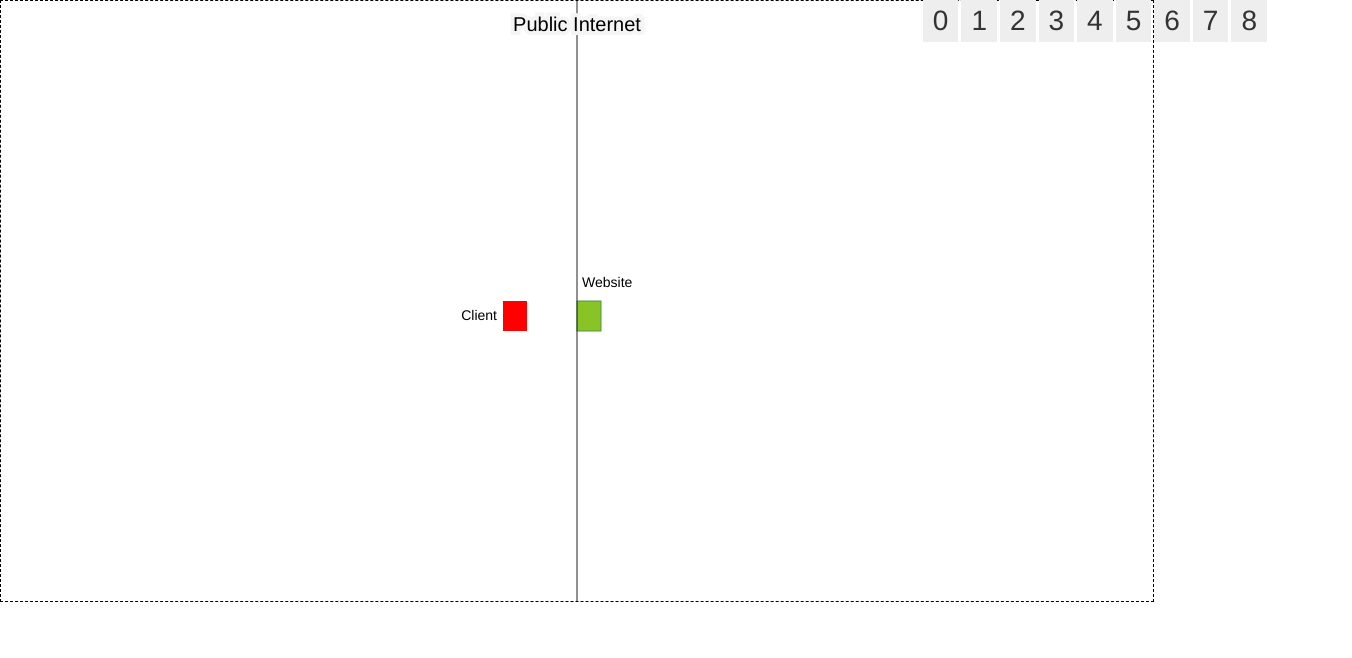
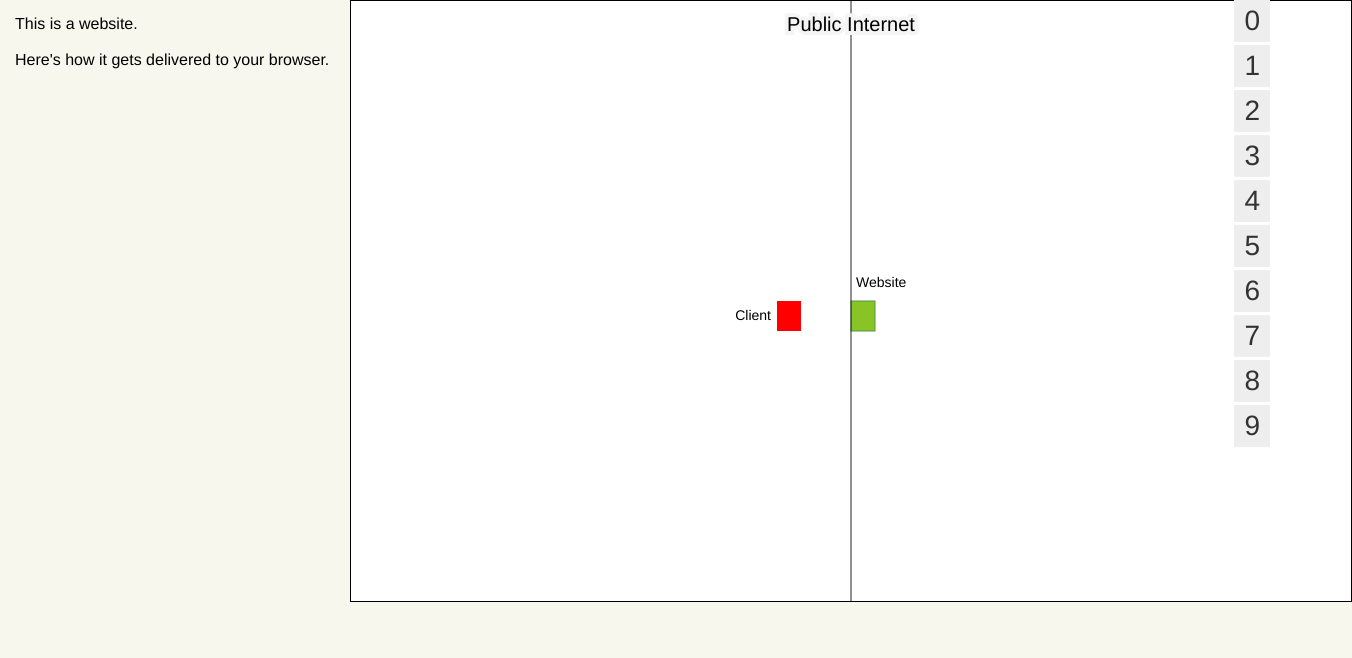
Before and after one commit to plusjade/diagram, a plain HTML site: page index.html in a window 1280 px wide. Shown: the top 658 px of the page, 1352 px wide, since content can reach past the window. Drawn offline with nearby package versions, Linux system fonts and the light colour scheme.

Commit message:
Add description view.
This acts as the content to describe the current step.

```diff
--- a/data/world.json
+++ b/data/world.json
@@ -7,33 +7,34 @@
 
     "world": [
         {
+            "description": "This is a website. <br><br> Here's how it gets delivered to your browser.",
+
             "name": "Website",
-            "type": "website",
-            "description": "A website"
+            "type": "website"
         }
         ,
         {
+            "description": "A Website's content is sent from a <em>Server</em>. <br>A server is a physical computer much like a PC/laptop. <br><br> The simplest server just serves static files so we'll call it a <strong>Static Asset Server</strong>.",
+
             "name": "Website",
             "type": "website",
-            "description": "A website",
             "children": [
                 {
                     "name": "static-server",
-                    "type": "server",
-                    "description": "The simplest way to serve content is directly returning the contents of a file."
+                    "type": "server"
                 }
             ]
         }
         ,
         {
+            "description": "Within the Server, software called a <strong>web-server</strong> is run to tell the computer which files are OK to make available to requests over the public internet . <br><br>NOTE: 'web-server' in this case is a <em>software program</em> running <em>on</em> a server (computer). <br><br> Without the web-server, there would be no way to allow or deny access to files on your server.",
+
             "name": "Website",
             "type": "website",
-            "description": "A website",
             "children": [
                 {
                     "name": "static-server",
                     "type": "server",
-                    "description": "The simplest way to serve content is directly returning the contents of a file.",
                     "children": [
                         {
                             "name": "web-server",
@@ -45,14 +46,14 @@
         }
         ,
         {
+            "description": "Once the web-server software is configured, you can point it to a folder with files in it and the web-server will serve the contents of those files directly to the public Internet. <br><br> Ex: mywebsite.com/essays/hell-world.html. The web-server know that mywebsite.com should look in the 'websites' folder, for the sub-folder 'essays' and serve the file 'hello-world.html'",
+
             "name": "Website",
             "type": "website",
-            "description": "A website",
             "children": [
                 {
                     "name": "static-server",
                     "type": "server",
-                    "description": "The simplest way to serve content is directly returning the contents of a file.",
                     "children": [
                         {
                             "name": "web-server",
@@ -71,14 +72,14 @@
         ,
 
         {
+            "description": " A website like Amazon.com has millions of product pages so it would be inefficient to create millions of redundant static files and store them on a server in the normal way. <br><br> Instead the web-server can be configured to serve an <em>application</em> which can respond to arbitrary requests (not just paths to files) and generate <em>dynamic</em> content on the fly.",
+
             "name": "Website",
             "type": "website",
-            "description": "A website",
             "children": [
                 {
                     "name": "app-server",
                     "type": "server",
-                    "description": "Dynamic content can be served by an application that responds to a request, generates the content, and then returns the response.",
                     "children": [
                         {
                             "name": "web-server",
@@ -102,18 +103,16 @@
             ]
         }
         ,
+        {
 
+            "description": "<strong>Database</strong><br><br> A database is a software program that may also be installed on the server to help with efficiently storing and accessing various amounts of data. <br><br> Back in the Amazon example, they might use product template files that dynamically populate price, description, and images which are retrieved from a big database of product data.",
 
-
-        {
             "name": "Website",
             "type": "website",
-            "description": "A website",
             "children": [
                 {
                     "name": "app-server",
                     "type": "server",
-                    "description": "Applications may require various kinds of data to generate their response so they can connect to a database.",
                     "children": [
                         {
                             "name": "web-server",
@@ -137,18 +136,43 @@
         }
 
         ,
+        {
+            "description": "<strong>Dedicated Database</strong><br><br> As your website grows more popular, you might need more processing power to help with the load. One option is to move your database software to its own dedicated server. In this way your app server can concentrate on serving web-requests, while your database-server gets more computing power to manage the database.",
 
+            "name": "Website",
+            "type": "website",
+            "children": [
+                {
+                    "name": "app-server",
+                    "type": "server",
+                    "children": [
+                        {
+                            "name": "web-server",
+                            "type": "software",
+                            "children": [
+                                {
+                                    "name": "application",
+                                    "type": "software",
+                                    "connectToDB": true
+                                }
+                            ]
+                        }
+                    ]
+                }
+            ]
+        }
+        ,
 
 
         {
+            "description": "<strong>Reverse Proxy</strong><br><br> Here's where it gets interesting -- notice we add in a another server that directly intercepts web-requests even before our actual server gets them. <br><br> Here this server runs its own web-server software but this time it <em>proxies</em> the request to our app server(s). This implies that we can have more than one app-server take requests! <br><br> This is called scaling <em>horizontally</em>...",
+
             "name": "Website",
             "type": "website",
-            "description": "A website",
             "children": [
                 {
                     "name": "reverse-proxy",
                     "type": "server",
-                    "description": "This is the simplest way to serve a website. meep meep",
                     "children": [
                         {
                             "name": "app-server",
@@ -175,14 +199,14 @@
         ,
 
         {
+            "description": "<strong>multi app architecture</strong><br><br> Here we've added another app-server into our server pool. The reverse-proxy proxies requests to our app servers \"behind the scenes\". <br><br>If one server can only serve say 100k requests, rather than buy a more powerful server, we can just add an additional commodity server and we can now serve 100k*2 requests.",
+
             "name": "Website",
             "type": "website",
-            "description": "A website",
             "children": [
                 {
                     "name": "reverse-proxy",
                     "type": "server",
-                    "description": "This is the simplest way to serve a website. meep meep",
                     "children": [
                         {
                             "name": "app-server",
@@ -226,14 +250,14 @@
         ,
 
         {
+            "description": "<strong>multi app architecture</strong><br><br> Let's add a 3rd server or <em>node</em> just for kicks =). <br><br> Notice how it is now <em>necessary</em> that we have a dedicated database-server because it is the only way to have persistent data across all app-servers. This solves the case where a user's request will be handled by app1 first, then another request is handled by app2, we want his data to be the same in both situations.",
+
             "name": "Website",
             "type": "website",
-            "description": "A website",
             "children": [
                 {
                     "name": "reverse-proxy",
                     "type": "server",
-                    "description": "This is the simplest way to serve a website. meep meep",
                     "children": [
                         {
                             "name": "app-server",
--- a/index.html
+++ b/index.html
@@ -7,13 +7,13 @@
     <!--<script src="/javascripts/d3.v3.min.js"></script> -->
   </head>
   <body>
-    <div id="body">
-      <div id="footer">
-        d3.layout.tree
-        <div class="hint">click or option-click to expand or collapse</div>
-      </div>
-      <ul id="navigation"></ul>
+    <div id="description"></div>
+    <div id="body"></div>
+    <div id="footer">
+      d3.layout.tree
+      <div class="hint">click or option-click to expand or collapse</div>
     </div>
+    <ul id="navigation"></ul>
     <script src="/javascripts/core.js"> </script>
     <script src="/javascripts/intro.js"> </script>
   </body>
--- a/javascripts/core.js
+++ b/javascripts/core.js
@@ -30,6 +30,10 @@ function update(root, data) {
 
     var test = []; nodes.forEach(function(d){ test.push(d.name) }); console.log(test);
 
+    description.selectAll('div').remove();
+    description
+        .append("div")
+            .html(nodes[nodes.length-1].description || '')
 
     // Update the nodes
     var node = vis.selectAll("g.node")
@@ -39,7 +43,11 @@ function update(root, data) {
     var nodeEnter = node.enter().append("svg:g")
         .attr('class', function(d){ return 'node ' + d.type + ' ' + d.name })
         .attr("transform", function(d) { return "translate(" + root.y0 + "," + root.x0 + ")"; })
-        .on('click', function(d, i) {
+
+    drawWebsite(vis.selectAll('g.website'));
+
+
+    vis.selectAll('g.website').on('click', function(d, i) {
         if(view) {
             view = false;
             world.transition()
@@ -50,17 +58,18 @@ function update(root, data) {
             view = true;
             world.transition()
                 .duration(1500)
-                    .attr("transform", "translate(-500, 0)")
+                .attr("transform", "translate("+ (-(width/2)+10) +", 0)")
         }
 
     })
 
-    drawWebsite(vis.selectAll('g.website'));
+
     drawSoftware(vis.selectAll('g.software'));
 
     drawServers(vis.selectAll('g.server'))
 
     drawLabels(nodeEnter);
+
 
     // Transition nodes to their new position.
     var nodeUpdate = node.transition()
@@ -224,13 +233,3 @@ function drawLabels(nodes) {
         .text(function(d) { return d.name; })
         .style("fill-opacity", 1e-6);
 }
-
-function drawDescriptions(nodes) {
-    return nodes
-    .append("svg:text")
-        .attr('class', 'description')
-        .text(function(d) { return d.description })
-        .attr('x', 10)
-        .style('fill-opacity', 1)
-
-}
--- a/javascripts/intro.js
+++ b/javascripts/intro.js
@@ -1,9 +1,10 @@
 var height = 600;
 
 var world = d3.select("#body").append("svg:svg")
-    .attr("width", '90%')
+    .attr("width", '100%')
     .attr("height", height)
-    .style('border', '1px dashed')
+    .style('border', '1px solid')
+    .style('background-color', "#FFF")
     .append("svg:g")
         .attr("transform", "translate(" + 0 + "," + 0 + ")")
 
@@ -14,10 +15,15 @@ var world = d3.select("#body").append("svg:svg")
 
 var width = d3.select('svg').node().clientWidth;
 
-var vis = world.append("svg:svg").attr('class', 'server-diagram')
+var vis = world.append("svg:svg")
+    .attr('class', 'server-diagram')
     .attr('x', width/2)
     .attr('y', 0)
     .attr('transform', "translate(50, 0)")
+
+
+var description = d3.select("#description")
+    .style("height", height + 'px')
 
 
 // internet line
@@ -61,6 +67,8 @@ function client() {
 }
 client();
 
+
+
 //---------------------------------------------------
 
 
--- a/stylesheets/style.css
+++ b/stylesheets/style.css
@@ -3,6 +3,14 @@ body {
   margin: 0;
   font-size: 14px;
   font-family: "Helvetica Neue", Helvetica;
+  background-color: #F8F7EE;
+}
+
+#body {
+  position: relative;
+  top:0;
+  left: 350px;
+  width:1000px;
 }
 
 #chart, #header, #footer {
@@ -114,8 +122,7 @@ path.link {
   padding:0;
 }
 #navigation li {
-  display:inline-block;
-  margin-right:3px;
+  margin-bottom:3px;
   padding:5px 10px;
   background:#eee;
   color:#333;
@@ -162,3 +169,16 @@ svg {
 .internet .foreground {
   font-size:20px;
 }
+
+#description {
+  position: absolute;
+  top:0;
+  left: 0;
+  width:350px;
+  background-color: #F8F7EE;
+}
+
+#description div {
+  font: 16px 'Helvetica Neue';
+  padding: 15px;
+}
```
Lines whose indentation alone changed are shown as unchanged.
